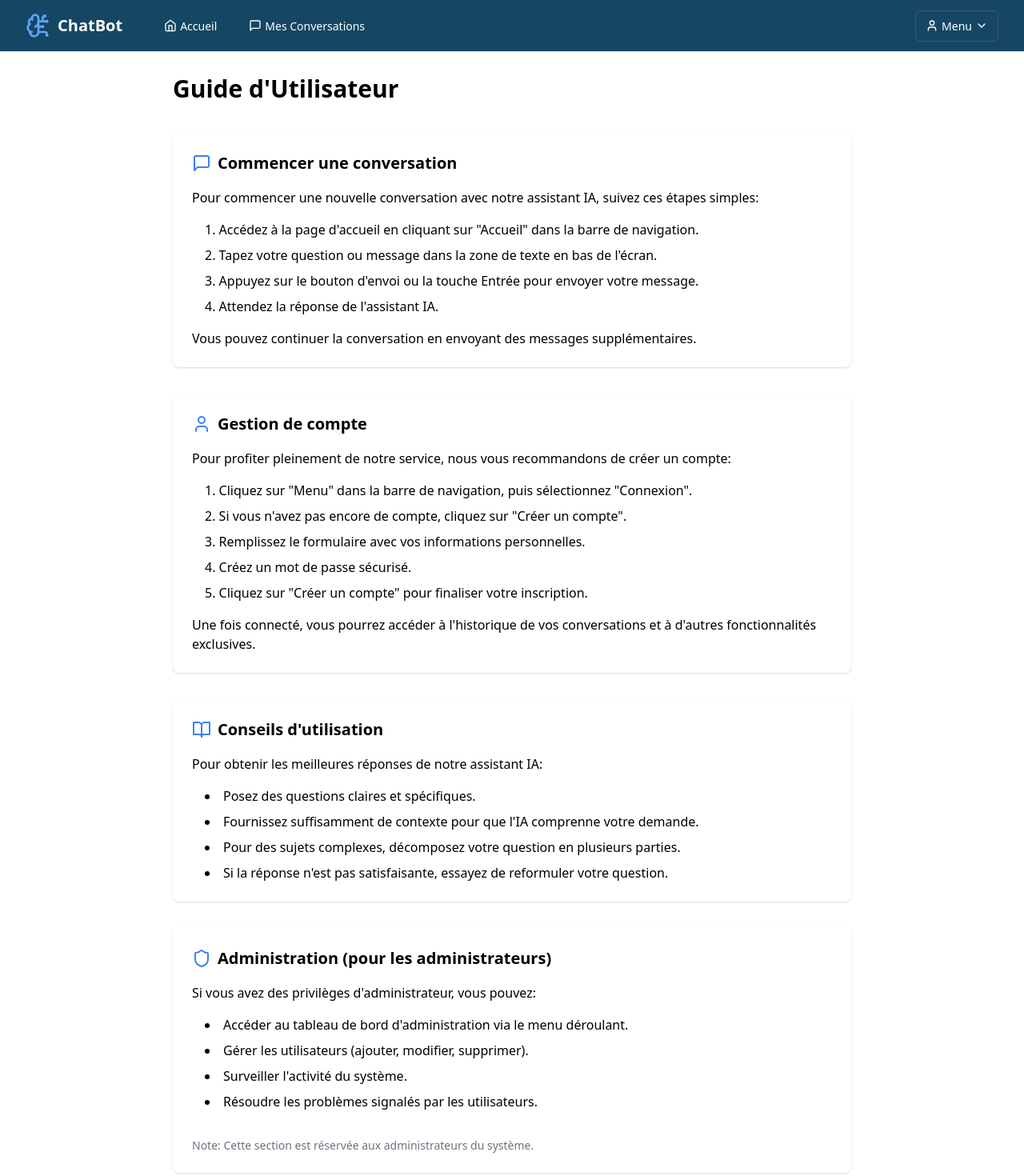
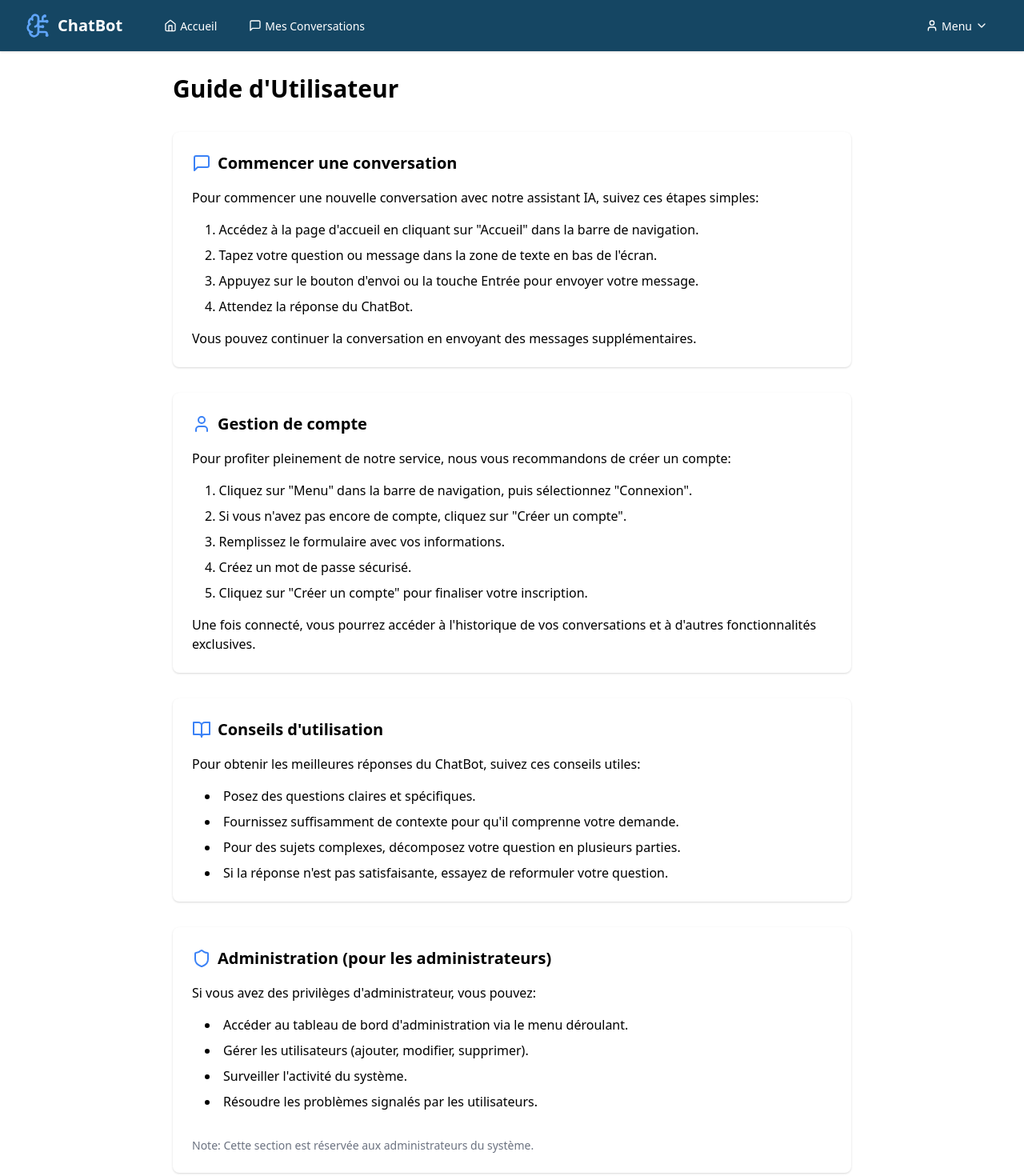
Before and after one commit to romainbrossault/Chatbot_slf02, a React (Vite) app: page /guide in a window 1280 px wide. Shown: the top 1470 px of the page at 80% size. Built offline with nearby package versions, Linux system fonts and the light colour scheme.

Commit message:
Design color

```diff
--- a/package.json
+++ b/package.json
@@ -26,7 +26,7 @@
     "@types/react-dom": "^18.3.0",
     "@vitejs/plugin-react": "^4.3.1",
     "autoprefixer": "^10.4.18",
-    "concurrently": "^8.0.1",
+    "concurrently": "^8.2.2",
     "eslint": "^9.9.1",
     "eslint-plugin-react-hooks": "^5.1.0-rc.0",
     "eslint-plugin-react-refresh": "^0.4.11",
--- a/src/pages/UserGuide.tsx
+++ b/src/pages/UserGuide.tsx
@@ -21,7 +21,7 @@ const UserGuide: React.FC = () => {
               <li>Accédez à la page d'accueil en cliquant sur "Accueil" dans la barre de navigation.</li>
               <li>Tapez votre question ou message dans la zone de texte en bas de l'écran.</li>
               <li>Appuyez sur le bouton d'envoi ou la touche Entrée pour envoyer votre message.</li>
-              <li>Attendez la réponse de l'assistant IA.</li>
+              <li>Attendez la réponse du ChatBot.</li>
             </ol>
             <p>
               Vous pouvez continuer la conversation en envoyant des messages supplémentaires.
@@ -41,7 +41,7 @@ const UserGuide: React.FC = () => {
             <ol className="guide-list ordered-list">
               <li>Cliquez sur "Menu" dans la barre de navigation, puis sélectionnez "Connexion".</li>
               <li>Si vous n'avez pas encore de compte, cliquez sur "Créer un compte".</li>
-              <li>Remplissez le formulaire avec vos informations personnelles.</li>
+              <li>Remplissez le formulaire avec vos informations.</li>
               <li>Créez un mot de passe sécurisé.</li>
               <li>Cliquez sur "Créer un compte" pour finaliser votre inscription.</li>
             </ol>
@@ -58,11 +58,11 @@ const UserGuide: React.FC = () => {
           </div>
           <div className="section-content">
             <p>
-              Pour obtenir les meilleures réponses de notre assistant IA:
+              Pour obtenir les meilleures réponses du ChatBot, suivez ces conseils utiles:
             </p>
             <ul className="guide-list unordered-list">
               <li>Posez des questions claires et spécifiques.</li>
-              <li>Fournissez suffisamment de contexte pour que l'IA comprenne votre demande.</li>
+              <li>Fournissez suffisamment de contexte pour qu'il comprenne votre demande.</li>
               <li>Pour des sujets complexes, décomposez votre question en plusieurs parties.</li>
               <li>Si la réponse n'est pas satisfaisante, essayez de reformuler votre question.</li>
             </ul>
--- a/src/styles/Navbar.css
+++ b/src/styles/Navbar.css
@@ -66,10 +66,13 @@
   font-weight: 500;
   display: flex;
   align-items: center;
+  transition-duration: 0.3s;
 }
 
 .navbar-link:hover {
-  background-color: #374151;
+  background-color: #187bcd;
+  transition-duration: 0.3s;
+  scale: 1.1;
 }
 
 .link-icon {
@@ -86,14 +89,14 @@
   display: flex;
   align-items: center;
   padding: 0.5rem 0.75rem;
-  border: 1px solid #4b5563;
+  border: 1px solid transparent;
   border-radius: 0.375rem;
   font-size: 0.875rem;
   font-weight: 500;
 }
 
 .dropdown-button:hover {
-  background-color: #374151;
+  background-color: #187bcd;
 }
 
 .dropdown-icon {
@@ -127,10 +130,13 @@
   color: #374151;
   display: flex;
   align-items: center;
+  transition-duration: 0.3s;
 }
 
 .dropdown-item:hover {
   background-color: #f3f4f6;
+  transition-duration: 0.3s;
+  scale: 1.1;
 }
 
 .dropdown-item-icon {
```
Also changed, not shown: 1 other file (tests, documents, lock files or other folders).
